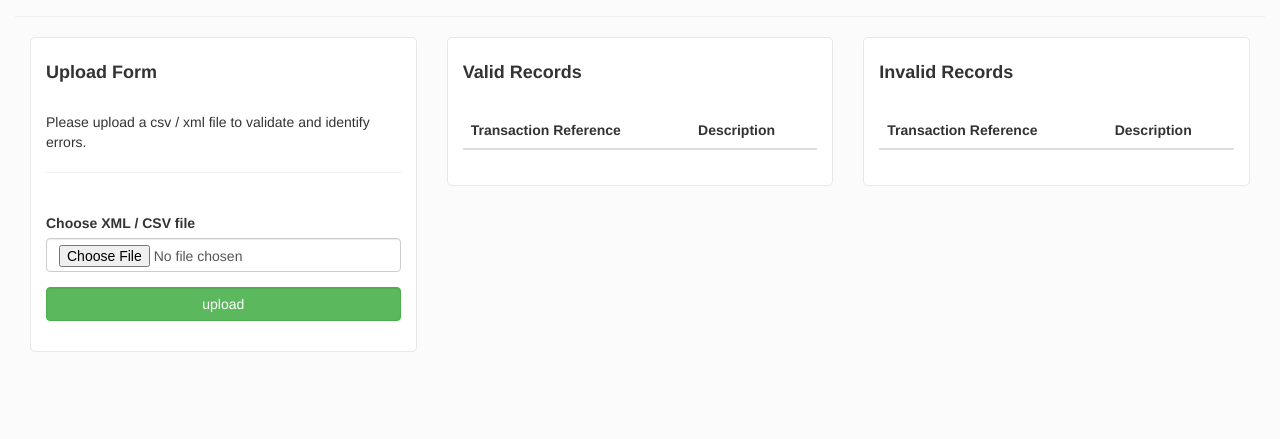
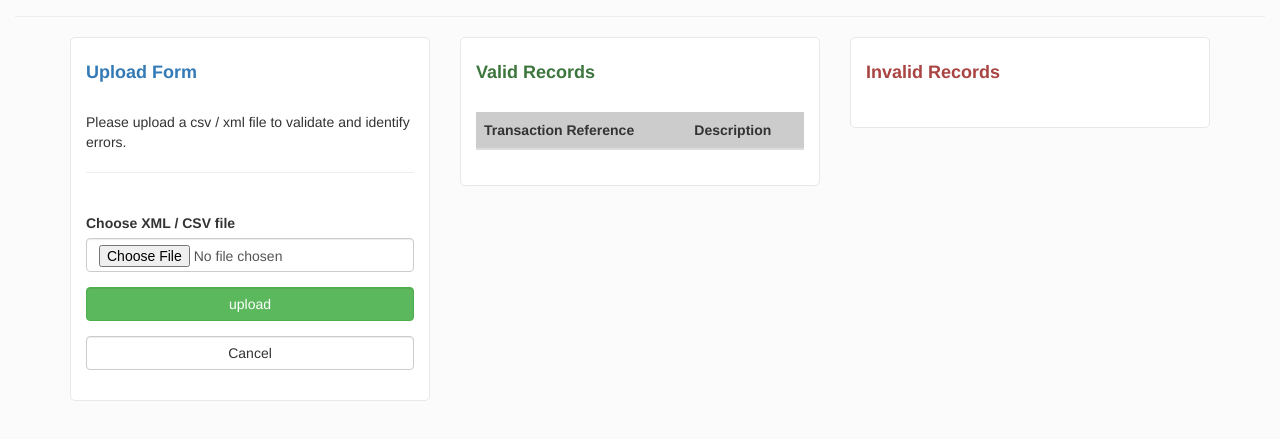
Before and after one commit to tarunRao/rabo, a website: page src/index.html in a window 1280 px wide. Shown: the part 183-622 px from the top of the page. Drawn offline with nearby package versions, Linux system fonts and the light colour scheme.

Commit message:
fixed UI

```diff
--- a/src/app/component/statement/statement.controller.js
+++ b/src/app/component/statement/statement.controller.js
@@ -14,9 +14,10 @@
 		vm.transactions	=	{};
 		vm.errors		=	[];
 		vm.uploadFile	=	uploadFile;
+		vm.resetForm	=	resetForm;
 
 		function uploadFile() {
-			_resetForm();
+			_resetData();
 
 			var uploadedFile	=	document.getElementById('importFile').files[0];
 			var ext				=	appConstant.REGEX_EXT.exec(uploadedFile.name.toLowerCase())[1];
@@ -33,8 +34,10 @@
 						_validateData(vm.data);
 					});
 			}
+		}
 
-			_resetForm();
+		function resetForm() {
+
 		}
 
 		function _validateData(data) {
@@ -109,7 +112,7 @@
 			return ret;
 		}
 
-		function _resetForm() {
+		function _resetData() {
 			vm.fileExt		=	'';
 			vm.transactions	=	{};
 			vm.errors		=	[];
--- a/src/app/component/statement/statement.html
+++ b/src/app/component/statement/statement.html
@@ -3,11 +3,11 @@
 		<h1 class="text-center">Rabobank Customer Statement Processor</h1>
 	</div>
 </div>
-<div class="container-fluid">
-	<div class="row-fluid">
+<div class="container">
+	<div class="row">
 		<div class="col-sm-12 col-md-4">
 			<div class="block-form">
-				<h4><strong>Upload Form</strong></h4>
+				<h4 class="text-primary"><strong>Upload Form</strong></h4>
 				<br/>
 				<p>Please upload a csv / xml file to validate and identify errors.</p>
 				<hr/>
@@ -15,11 +15,14 @@
 				<form class="">
 					<label for="inputEmail">Choose XML / CSV file</label>
 					<div class="row">
-						<div class="form-group col-sm-6 col-md-12">
+						<div class="form-group col-sm-4 col-md-12">
 							<input type="file" class="form-control input-md" id="importFile" />
 						</div>
-						<div class="form-group col-sm-6 col-md-12">
+						<div class="form-group col-sm-4 col-md-12">
 							<button class="btn btn-success form-control" ng-click = "vm.uploadFile()">upload</button>
+						</div>
+						<div class="form-group col-sm-4 col-md-12">
+							<button class="btn btn-default form-control" type="reset" ng-click = "vm.resetForm()">Cancel</button>
 						</div>
 					</div>
 				</form>
@@ -28,7 +31,7 @@
 
 		<div class="col-sm-12 col-md-4">
 			<div class="block-statements">
-				<h4><strong>Valid Records</strong></h4>
+				<h4 class="text-success"><strong>Valid Records</strong></h4>
 				<br/>
 				<table class="table table-striped table-responsive">
 					<thead>
@@ -49,9 +52,9 @@
 
 		<div class="col-sm-12 col-md-4 table-responsive">
 			<div class="block-statements">
-				<h4><strong>Invalid Records</strong></h4>
+				<h4 class="text-danger"><strong>Invalid Records</strong></h4>
 				<br/>
-				<table class="table table-striped">
+				<table class="table table-striped" ng-show="vm.errors.length">
 					<thead>
 						<tr>
 							<th>Transaction Reference</th>
--- a/src/assets/styles/style.less
+++ b/src/assets/styles/style.less
@@ -11,6 +11,7 @@ html, body {
 		background: #fff;
 	}
 }
+
 .block-statements, .block-form {
 	background: #ffffff;
     height: auto;
@@ -18,4 +19,7 @@ html, body {
     box-sizing: border-box;
     border-radius: 5px;
     border: 1px solid #e9e7e7;
+	> table th {
+		background-color: #ccc;
+	}
 }
```
Also changed, not shown: src/assets/css/style.css.
